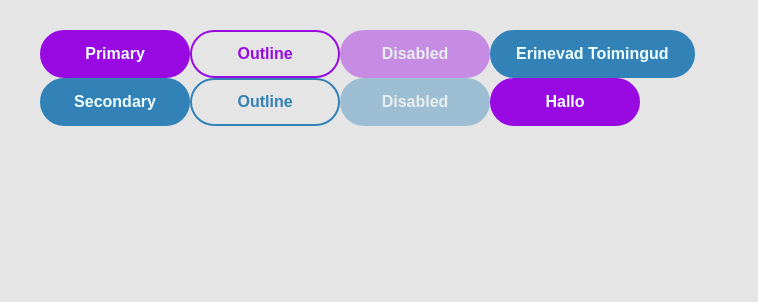
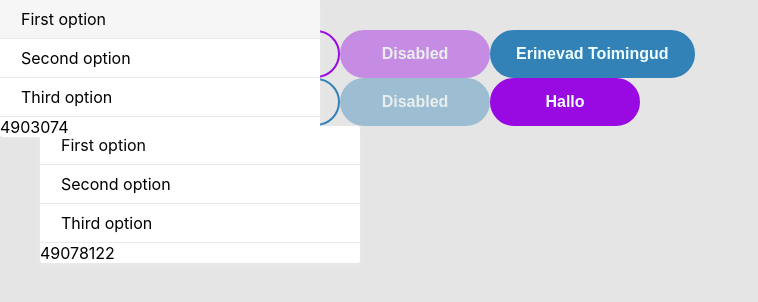
Before and after one commit to Fiooor/button-reactbs, a React (Create React App) app: page / in a window 1280 px wide. Shown: the top 302 px of the page, without its empty margins (0-758 px from the left). Built offline with nearby package versions, Linux system fonts and the light colour scheme.

Commit message:
Automatic positioning added
Everything else broken though

```diff
--- a/src/App.tsx
+++ b/src/App.tsx
@@ -12,7 +12,7 @@ return (
         <div>
             <Button text={"Primary"} />
             <Button type={"primary-outline"} text={"Outline"} />
-            <Button text={"Disabled"} disabled/>
+            <Button text={"Disabled"} disabled />
             <Dropdown id="suggestion-element" button={{
                 type: "secondary",
                 text: "Erinevad Toimingud"
--- a/src/button/button.tsx
+++ b/src/button/button.tsx
@@ -1,4 +1,4 @@
-import React, {MutableRefObject} from "react";
+import * as React from "react";
 import cx from 'classnames';
 import './styles.scss'
 export type TButtonType = 'primary' | 'secondary' | 'primary-outline' | 'secondary-outline'
@@ -6,13 +6,12 @@ export type TButtonType = 'primary' | 'secondary' | 'primary-outline' | 'seconda
 export interface IButtonProps<Type = TButtonType>{
     type?: Type;
     text?: string | number;
-    ref?: MutableRefObject<any>;
     onClick?: () => void;
     disabled?: boolean;
 }
 
-const Button = (props: IButtonProps) => {
-    const { text, type, onClick, disabled, ref} = props;
+const Button = React.forwardRef<HTMLButtonElement, IButtonProps>((props, ref) => {
+    const { text, type, onClick, disabled } = props;
     const btnClass = cx('btn', {
         [`btn_${type}`]: true
     });
@@ -26,7 +25,7 @@ const Button = (props: IButtonProps) => {
             </span>
         </button>
     );
-}
+});
 
 const defaultProps : IButtonProps = {
     type: "primary",
--- a/src/container/container.tsx
+++ b/src/container/container.tsx
@@ -9,7 +9,7 @@ interface ContainerProps {
 
 const Container = (props: ContainerProps) => {
     const { children, className } = props;
-    var contClass = classNames('container', className);
+    const contClass = classNames('container', className);
     return (
         <div className={contClass}>
             {children}
--- a/src/dropdown/dropdown.tsx
+++ b/src/dropdown/dropdown.tsx
@@ -1,5 +1,6 @@
-import React, {useEffect, useRef, useState} from "react";
+import React, {useEffect, useState} from "react";
 import Button, { TButtonType, IButtonProps } from "../button/button";
+import useForwardRef from "../hooks/useForwardRef";
 import './styles.scss'
 
 export interface IDropdownItemProps extends React.HTMLAttributes<HTMLLIElement> {
@@ -15,7 +16,7 @@ export interface IDropdownProps<ButtonType = TButtonType> {
     className?: string;
 }
 
-const Dropdown = (props: IDropdownProps) => {
+const Dropdown = React.forwardRef<HTMLButtonElement, IDropdownProps>((props, ref) => {
 
     const items = props.items;
     const { button } = props;
@@ -27,39 +28,26 @@ const Dropdown = (props: IDropdownProps) => {
     </li>
     );
 
-    const  [isOpen, setIsOpen] = useState(false);
-
-    const dropRef = useRef<HTMLDivElement>(null);
+    const dropRef = useForwardRef<HTMLButtonElement>(ref);
+    const [isOpen, setIsOpen] = useState(false);
     const [x, setX] = useState<number | undefined>();
     const [y, setY] = useState<number | undefined>();
-
-    const getPosition = () => {
-        const x = dropRef.current?.offsetLeft;
-        setX(x);
-
-        const y = dropRef.current?.offsetTop;
-        setY(y);
-    }
+    const [h, setH] = useState<number | undefined>()
 
     const setPosition = () => {
-        // @ts-ignore
-        const calcX = (x - 67) // 1029.33 & 691
-        // @ts-ignore
-        const calcY = (y - 120)
         setIsOpen(!isOpen)
-
         const dropdown = document.querySelector("div.dropdown") as HTMLElement;
         if (dropdown) {
             console.log(dropdown)
-            dropdown.setAttribute("style", "transform: translate3d(calc(466px - 0px), calc(30px + 48px), 0px); inset: 0px auto auto 0px; z-index: 21")
+            dropdown.setAttribute("style", `transform: translate3d(${x}px, ${h}px, 0px); inset: 0px auto auto 0px; z-index: 21`)
         } else {
             const observer = new MutationObserver(() => {
                 const dropdown = document.querySelector("div.dropdown") as HTMLElement;
                 if (dropdown) {
                     observer.disconnect()
                     console.log(dropdown)
-                    // X values needs to be adjusted, Y is fine
-                    dropdown.setAttribute("style", "transform: translate3d(calc(466px - 0px), calc(30px + 48px), 0px); inset: 0px auto auto 0px; z-index: 21")
+                    // X - Btn left | Y - Btn top + Btn height | Z - unnecessary
+                    dropdown.setAttribute("style", `transform: translate3d(${x}px, ${h}px, 0px); inset: 0px auto auto 0px; z-index: 21`)
                 }
             });
             observer.observe(document, {subtree: true, childList: true });
@@ -67,12 +55,23 @@ const Dropdown = (props: IDropdownProps) => {
     }
 
     useEffect(() => {
-        getPosition();
+        setPosition();
     }, []);
 
     useEffect(() => {
-        window.addEventListener("resize", getPosition);
+        window.addEventListener("resize", setPosition);
     }, []);
+
+    useEffect(() => {
+        const x = dropRef.current?.offsetLeft;
+        setX(x);
+
+        const y = dropRef.current?.offsetTop;
+        setY(y);
+
+        const h = dropRef.current?.clientHeight + y;
+        setH(h);
+    })
 
     return (
         <>
@@ -81,12 +80,14 @@ const Dropdown = (props: IDropdownProps) => {
                 <div className={"dropdown"}>
                     <ul className={"dropdown__element"} id={props.id}>
                         {listItems}
-                        {x ?? "No"}
+                        {x ?? "No "}
+                        {y ?? "No "}
+                        {h ?? "No "}
                     </ul>
                 </div>
             )}
         </>
     );
-}
+});
 
 export default Dropdown
--- /dev/null
+++ b/src/hooks/useForwardRef.ts
@@ -0,0 +1,21 @@
+import {ForwardedRef, useEffect, useRef} from "react";
+
+const useForwardRef = <T,>(
+    ref: ForwardedRef<T>,
+    initialValue: any = null
+) => {
+    const targetRef = useRef<T>(initialValue);
+
+    useEffect(() => {
+        if (!ref) return;
+
+        if (typeof ref === 'function') {
+            ref(targetRef.current);
+        } else {
+            ref.current = targetRef.current;
+        }
+    }, [ref]);
+
+    return targetRef;
+};
+export default useForwardRef;
```
